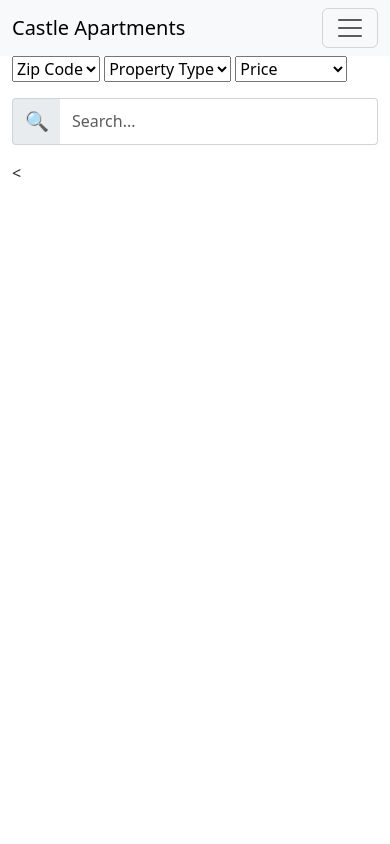
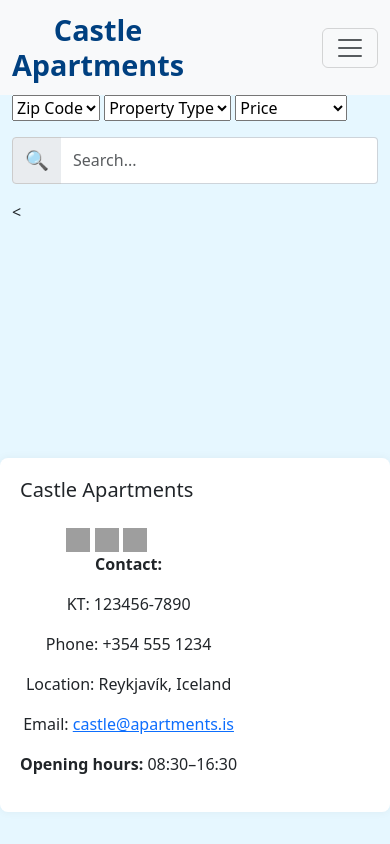
Before and after one commit to CoreMaker94/CastleApartments, a Django app: template templates/property/properties.html in a window 390 px wide. Run offline with Django 3.2, Linux system fonts and the light colour scheme; the template is opened without the code that fills it, so the values that code supplies are empty; grey boxes are pictures that could not be loaded.

Commit message:
property work

```diff
--- a/static/css/main.css
+++ b/static/css/main.css
@@ -63,3 +63,58 @@
   padding: 0.5rem 0.75rem;
   font-size: 1rem;
 }
+#search-icon:hover {
+  background-color: #dcdcdc;
+}
+#search-icon {
+  border: 1px solid #ccc;
+}
+
+.brand-stacked {
+  display: flex;
+  flex-direction: column;
+  text-align: center;
+  font-size: 1.8rem; /* Adjust as needed */
+  font-weight: bold;
+  line-height: 1.2;
+}
+
+.brand-line {
+  display: block;
+}
+.brand-stacked {
+  margin-right: 2rem; /* spacing between brand and links */
+  color: #004080; /* example: dark blue text */
+}
+body {
+  background-color: #e6f7ff;
+  min-height: 100vh;
+  display: flex;
+  flex-direction: column;
+  margin: 0;
+}
+
+main {
+  flex: 1;
+}
+
+
+footer {
+  width: 100%;
+  background-color: transparent;
+  padding: 2rem 0;
+}
+
+.footer-box {
+  background-color: white;
+  border-radius: 8px;
+  box-shadow: 0 0 10px rgba(0, 0, 0, 0.05);
+  padding: 20px;
+  max-width: 1200px;
+  margin: 0 auto;
+  text-align: center;
+}
+.icon {
+  width: 24px;
+  height: 24px;
+}
--- a/templates/base.html
+++ b/templates/base.html
@@ -9,13 +9,39 @@
     <link rel="stylesheet" href="{% static 'css/main.css' %}">
 </head>
 <body>
+
     {% include "navigation.html" %}
 
-    {% block content %}
-    {% endblock %}
+    <main class="flex-grow-1">
+      {% block content %}
+      {% endblock %}
+    </main>
 
-    {% block footer %}
-    {% endblock %}
+   <footer>
+      <div class="footer-box d-flex justify-content-between flex-wrap">
+        <!-- Left Side -->
+        <div class="footer-left">
+          <h5>Castle Apartments</h5>
+          <div class="social-icons mt-4">
+              <a href="#"><img src="https://upload.wikimedia.org/wikipedia/commons/5/51/Facebook_f_logo_%282019%29.svg" alt="Facebook" class="icon"></a>
+              <a href="#"><img src="https://upload.wikimedia.org/wikipedia/en/6/60/Twitter_Logo_as_of_2021.svg" alt="Twitter" class="icon"></a>
+              <a href="#"><img src="https://upload.wikimedia.org/wikipedia/commons/a/a5/Instagram_icon.png" alt="Instagram" class="icon"></a>
+          </div>
+
+        </div>
+
+        <!-- Right Side -->
+        <div class="footer-right">
+          <p><strong>Contact:</strong></p>
+          <p>KT: 123456-7890</p>
+          <p>Phone: +354 555 1234</p>
+          <p>Location: Reykjavík, Iceland</p>
+          <p>Email: <a href="mailto:castle@apartments.is">castle@apartments.is</a></p>
+          <p><strong>Opening hours:</strong> 08:30–16:30</p>
+        </div>
+      </div>
+   </footer>
+
 
     <script src="https://cdn.jsdelivr.net/npm/bootstrap@5.3.6/dist/js/bootstrap.bundle.min.js"></script>
     <script src="{% static 'js/property_filter.js' %}"></script>
--- a/templates/navigation.html
+++ b/templates/navigation.html
@@ -1,19 +1,23 @@
 <nav class="navbar navbar-expand-lg bg-body-tertiary">
   <div class="container-fluid">
-    <a class="navbar-brand" href="#">Castle Apartments</a>
-    <button class="navbar-toggler" type="button" data-bs-toggle="collapse" data-bs-target="#navbarNav" aria-controls="navbarNav" aria-expanded="false" aria-label="Toggle navigation">
+    <a class="navbar-brand brand-stacked" href="{% url 'home' %}">
+      <span class="brand-line">Castle</span>
+      <span class="brand-line">Apartments</span>
+    </a>
+
+    <button class="navbar-toggler" type="button" data-bs-toggle="collapse" data-bs-target="#navbarNav"
+      aria-controls="navbarNav" aria-expanded="false" aria-label="Toggle navigation">
       <span class="navbar-toggler-icon"></span>
     </button>
+
+
     <div class="collapse navbar-collapse" id="navbarNav">
-      <ul class="navbar-nav">
+      <ul class="navbar-nav ms-auto">
         <li class="nav-item">
-          <a class="nav-link active" aria-current="page" href="{% url "home" %}">Home</a>
+          <a class="nav-link" href="{% url 'property_list' %}">Property Catalogue</a>
         </li>
         <li class="nav-item">
-          <a class="nav-link" href="{% url "property_list" %}">Property Catalogue</a>
-        </li>
-        <li class="nav-item">
-          <a class="nav-link" href="{% url "profile" %}">Profile</a>
+          <a class="nav-link" href="{% url 'profile' %}">Profile</a>
         </li>
       </ul>
     </div>
--- a/templates/property/properties.html
+++ b/templates/property/properties.html
@@ -44,14 +44,13 @@
   <<div id="property-grid">
     {% for property in properties %}
       <div class="property-card">
-        <a href="{% url 'property_by_id' property.id %}">
-          <h3>{{ property.name }}</h3>
-          <p>{{ property.address }}</p>
-          <p>Zip Code: {{ property.zipcode }}</p>
-          <p>Type: {{ property.type.name }}</p>
-          <p>Price: ${{ property.price }}</p>
-        </a>
+        <h3>{{ property.name }}</h3>
+        <p>{{ property.address }}</p>
+        <p>Zip Code: {{ property.zipcode.code }}</p><p>Type: {{ property.type.name }}</p>
+        <p>Price: ${{ property.price }}</p>
+        <a href="{% url 'property_by_id' property.id %}" class="btn btn-primary btn-sm">View Details</a>
       </div>
+
     {% endfor %}
   </div>
 
```
Also changed, not shown: property/views.py (+7 -1 lines), templates/home.html (+26 -37 lines).
